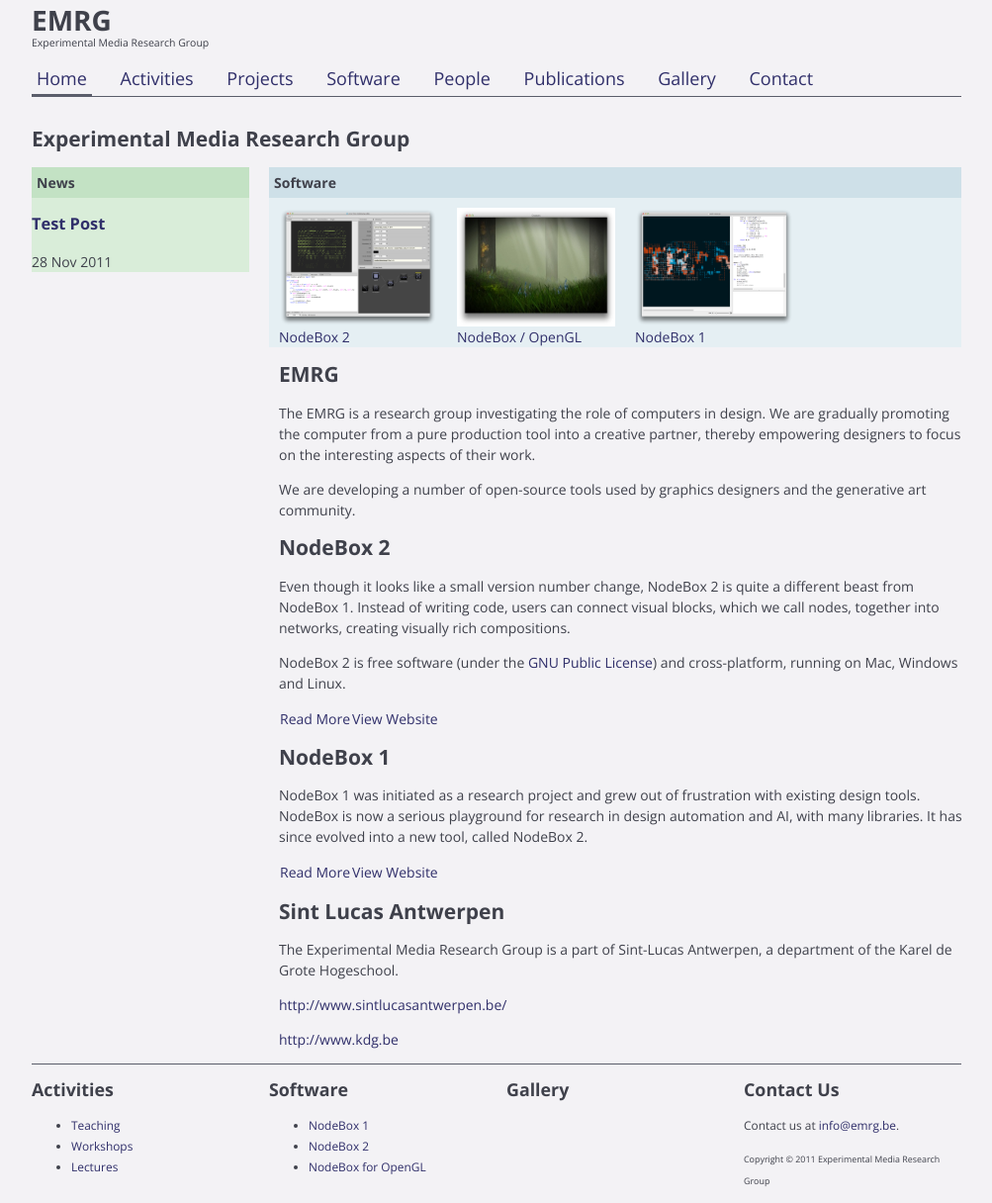
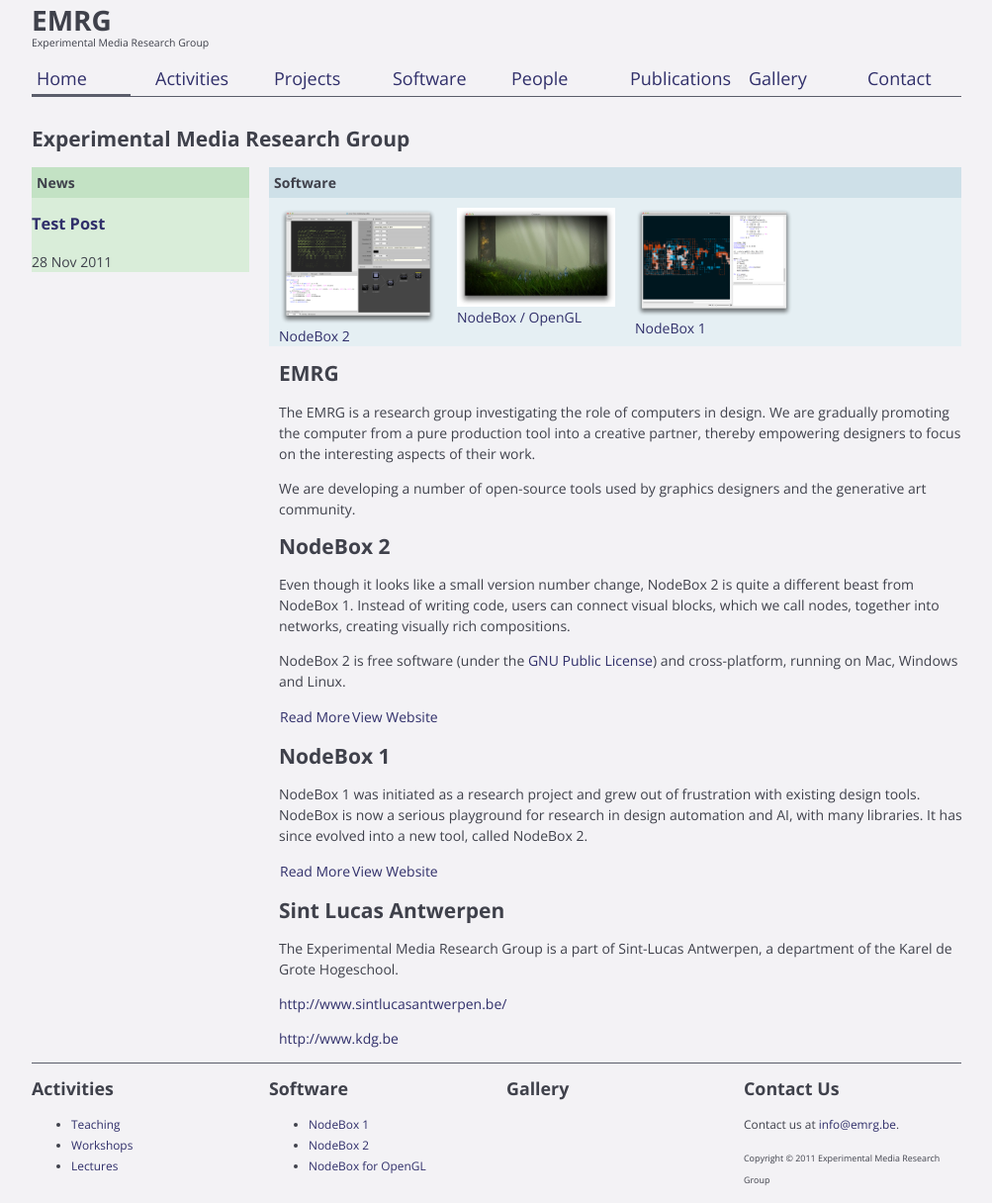
Before and after one commit to nodebox/emrg.be, a Jekyll site: the page built from index.md, in a window 1280 px wide. Shown: the whole page at 99% size, without its empty margins (138-1141 px from the left). Built offline with Jekyll 4.4.1, drawn with Linux system fonts in a browser that asks for light colours; nearby versions of some CDN libraries.

Commit message:
Update the navigation.

```diff
--- a/_layouts/default.html
+++ b/_layouts/default.html
@@ -28,14 +28,14 @@
     <h1><a target="_top" href="/">EMRG</a></h1>
     <small>Experimental Media Research Group</small>
     <nav><ul>
-      <li><a class="home" href="/">Home</a></li>
-      <li><a class="activities" href="/activities/">Activities</a></li>
-      <li><a class="projects"href="/projects/">Projects</a></li>
-      <li><a class="software" href="/software/">Software</a></li>
-      <li><a class="people" href="/people/">People</a></li>
-      <li><a class="publications" href="/publications/">Publications</a></li>
-      <li><a class="gallery" href="/gallery/">Gallery</a></li>
-      <li><a class="contact" href="/contact/">Contact</a></li>
+      <li class="two columns alpha"><a class="home" href="/">Home</a></li>
+      <li class="two columns"><a class="activities" href="/activities/">Activities</a></li>
+      <li class="two columns"><a class="projects"href="/projects/">Projects</a></li>
+      <li class="two columns"><a class="software" href="/software/">Software</a></li>
+      <li class="two columns"><a class="people" href="/people/">People</a></li>
+      <li class="two columns"><a class="publications" href="/publications/">Publications</a></li>
+      <li class="two columns"><a class="gallery" href="/gallery/">Gallery</a></li>
+      <li class="two columns omega"><a class="contact" href="/contact/">Contact</a></li>
     </ul></nav>
   </header>
 
--- a/media/css/screen.css
+++ b/media/css/screen.css
@@ -96,7 +96,6 @@
 
 .thumb {
   display: block;
-  height: 120px;
 }
 
 
```
